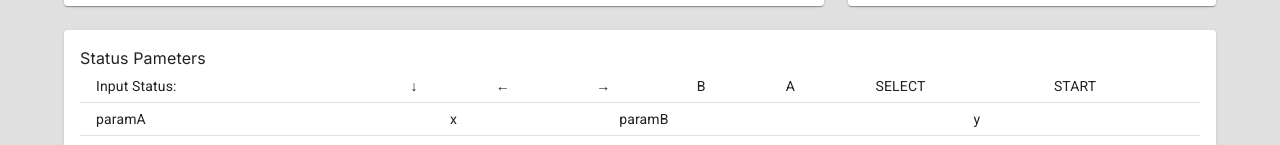
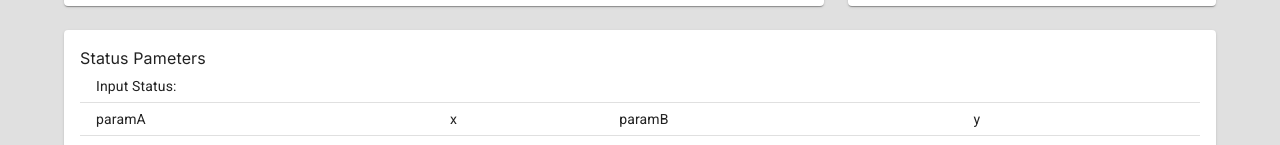
Before and after one commit to kazuhito-m/nes-emulator-study, a Next.js app: page / in a window 1280 px wide. Shown: the part 640-785 px from the top of the page. Built offline with nearby package versions, Linux system fonts and the light colour scheme; a web font is replaced by a local one.

Commit message:
implmenet: 入力を下の表示域に反映するように。

```diff
--- a/src/app/page.tsx
+++ b/src/app/page.tsx
@@ -16,7 +16,7 @@ import TableRow from '@mui/material/TableRow';
 export default function Home() {
   const padOne = new KeyboardOne();
   const [padOneStates, padOneStatesSet] = useState(padOne.duplicateStateOnly());
-  if (typeof window !== 'undefined') padOne.registerKeyEvents(window);
+  if (typeof window !== 'undefined') padOne.registerKeyEvents(window, padOneStatesSet);
 
   return (
     <Box sx={{ display: 'flex' }}>
@@ -89,13 +89,13 @@ export default function Home() {
                     <TableRow >
                       <TableCell>Input Status:</TableCell>
                       <TableCell>{padOneStates.up ? '↑' : ' '}</TableCell>
-                      <TableCell>↓</TableCell>
-                      <TableCell>←</TableCell>
-                      <TableCell>→</TableCell>
-                      <TableCell>B</TableCell>
-                      <TableCell>A</TableCell>
-                      <TableCell>SELECT</TableCell>
-                      <TableCell>START</TableCell>
+                      <TableCell>{padOneStates.down ? '↓' : ' '}</TableCell>
+                      <TableCell>{padOneStates.left ? '←' : ' '}</TableCell>
+                      <TableCell>{padOneStates.right ? '→' : ' '}</TableCell>
+                      <TableCell>{padOneStates.b ? 'B' : ' '}</TableCell>
+                      <TableCell>{padOneStates.a ? 'A' : ' '}</TableCell>
+                      <TableCell>{padOneStates.select ? 'SELECT' : ' '}</TableCell>
+                      <TableCell>{padOneStates.start ? 'START' : ' '}</TableCell>
                     </TableRow>
                   </TableBody>
                 </Table>
--- a/src/presentation/input/keybord-one.ts
+++ b/src/presentation/input/keybord-one.ts
@@ -1,3 +1,4 @@
+import { Dispatch, SetStateAction } from "react";
 import { PadInput } from "./pad-input";
 
 export class KeyboardOne implements PadInput {
@@ -12,15 +13,15 @@ export class KeyboardOne implements PadInput {
         public start: boolean = false
     ) { }
 
-    public registerKeyEvents(window: Window) {
+    public registerKeyEvents(window: Window, changeFunc: Dispatch<SetStateAction<PadInput>>) {
         const document = window.document;
-        document.onkeydown = (e) => this.changeKeyState(e.key, true);
-        document.onkeyup = (e) => this.changeKeyState(e.key, false);
-        window.onblur = () => this.clearStates();
-        window.onfocus = () => this.clearStates();
+        document.onkeydown = (e) =>  this.changeKeyState(e.key, true, changeFunc);
+        document.onkeyup = (e) => this.changeKeyState(e.key, false, changeFunc);
+        window.onblur = () => this.clearStates(changeFunc);
+        window.onfocus = () => this.clearStates(changeFunc);
     }
 
-    private changeKeyState(key: string, state: boolean): void {
+    private async changeKeyState(key: string, state: boolean, changeFunc: Dispatch<SetStateAction<PadInput>>): void {
         console.log('key:"' + key + '", state:' + state);
         switch (key.toLowerCase()) {
             case 'arrowup':
@@ -51,13 +52,15 @@ export class KeyboardOne implements PadInput {
                 break;
         }
         console.log(JSON.stringify(this));
+        changeFunc(this.duplicateStateOnly());
     }
 
-    private clearStates(): void {
+    private clearStates(changeFunc: Dispatch<SetStateAction<PadInput>>): void {
         console.log('clear input.');
         const o: any = this;
         for (const name in o) if (typeof o[name] === 'boolean') o[name] = false;
         console.log(JSON.stringify(this));
+        changeFunc(this.duplicateStateOnly());
     }
 
     public duplicateStateOnly(): PadInput {
```
